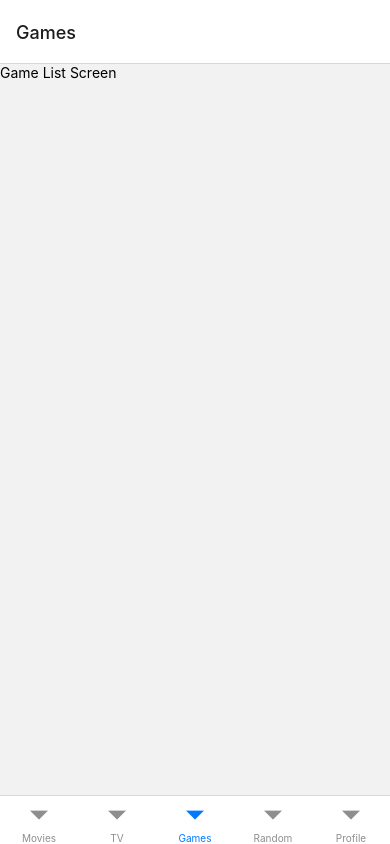
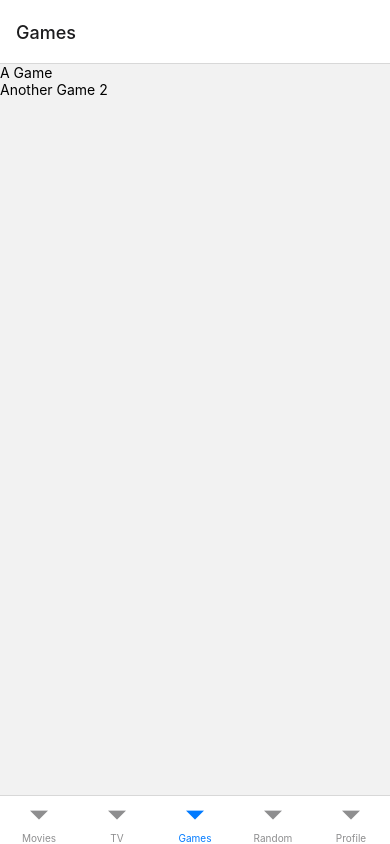
Before and after one commit to alexeastlake/media-list-app, a React Native app: screen /Games in a window 390 px wide. Built offline with nearby package versions, Linux system fonts and the light colour scheme.

Commit message:
Added lists to list pages

```diff
--- a/App.js
+++ b/App.js
@@ -1,24 +1,11 @@
 import { StyleSheet, Text, View } from "react-native";
-import { createBottomTabNavigator } from "@react-navigation/bottom-tabs";
 import { NavigationContainer } from "@react-navigation/native";
-import MovieListScreen from "./MovieListScreen"
-import TVListScreen from "./TVListScreen"
-import GameListScreen from "./GameListScreen"
-import RandomChooserScreen from "./RandomChooserScreen"
-import ProfileScreen from "./ProfileScreen"
-
-const Tab = createBottomTabNavigator();
+import BottomTabs from "./BottomTabs";
 
 export default function App() {
   return (
     <NavigationContainer>
-      <Tab.Navigator>
-        <Tab.Screen name="Movies" component={MovieListScreen} />
-        <Tab.Screen name="TV" component={TVListScreen} />
-        <Tab.Screen name="Games" component={GameListScreen} />
-        <Tab.Screen name="Random" component={RandomChooserScreen} />
-        <Tab.Screen name="Profile" component={ProfileScreen} />
-      </Tab.Navigator>
+      <BottomTabs></BottomTabs>
     </NavigationContainer>
   );
 }
--- /dev/null
+++ b/BottomTabs.js
@@ -0,0 +1,20 @@
+import { createBottomTabNavigator } from "@react-navigation/bottom-tabs";
+import MovieListScreen from "./MovieListScreen"
+import TVListScreen from "./TVListScreen"
+import GameListScreen from "./GameListScreen"
+import RandomChooserScreen from "./RandomChooserScreen"
+import ProfileScreen from "./ProfileScreen"
+
+const Tab = createBottomTabNavigator();
+
+export default function BottomTabs() {
+    return (
+        <Tab.Navigator initialRouteName = {"Profile"}>
+            <Tab.Screen name="Movies" component={MovieListScreen} />
+            <Tab.Screen name="TV" component={TVListScreen} />
+            <Tab.Screen name="Games" component={GameListScreen} />
+            <Tab.Screen name="Random" component={RandomChooserScreen} />
+            <Tab.Screen name="Profile" component={ProfileScreen} />
+        </Tab.Navigator>
+    );
+}
--- a/GameListScreen.js
+++ b/GameListScreen.js
@@ -1,9 +1,11 @@
 import { Text, View } from "react-native";
+import ItemList from "./ItemList";
+import  { getTypes } from "./controller";
 
 export default function GameListScreen() {
-  return (
-    <View>
-      <Text>Game List Screen</Text>
-    </View>
-  );
+    return (
+        <View>
+            <ItemList items = {getTypes("game")}></ItemList>
+        </View>
+    );
 }
--- /dev/null
+++ b/ItemList.js
@@ -0,0 +1,17 @@
+import { Text, View, FlatList } from "react-native";
+
+export default function ItemList(items) {
+    return (
+        <View>
+            <FlatList data = {items.items} renderItem = {renderItem}/>
+        </View>
+  );
+}
+
+function renderItem({item}) {
+    return (
+        <View>
+            <Text>{item.title}</Text>
+        </View>
+    );
+}
--- a/MovieListScreen.js
+++ b/MovieListScreen.js
@@ -1,9 +1,11 @@
 import { Text, View } from "react-native";
+import ItemList from "./ItemList";
+import  { getTypes } from "./controller";
 
 export default function MovieListScreen() {
-  return (
-    <View>
-      <Text>Movie List Screen</Text>
-    </View>
-  );
+    return (
+        <View>
+            <ItemList items = {getTypes("movie")}></ItemList>
+        </View>
+    );
 }
--- a/TVListScreen.js
+++ b/TVListScreen.js
@@ -1,9 +1,11 @@
 import { Text, View } from "react-native";
+import ItemList from "./ItemList";
+import  { getTypes } from "./controller";
 
 export default function TVListScreen() {
-  return (
-    <View>
-      <Text>TV List Screen</Text>
-    </View>
-  );
+    return (
+        <View>
+            <ItemList items = {getTypes("tv")}></ItemList>
+        </View>
+    );
 }
--- /dev/null
+++ b/controller.js
@@ -0,0 +1,13 @@
+import * as model from './tempmodel';
+
+export function getTypes(type) {
+    let items = [];
+
+    for (let i = 0; i < model.items.length; i++) {
+        if (model.items[i].type === type) {
+            items.push(model.items[i]);
+        }
+    }
+
+    return items;
+}
--- /dev/null
+++ b/tempmodel.js
@@ -0,0 +1,16 @@
+// Temporary class and storage for developing view
+class ListItem{
+    constructor(type, title, platform, genres, notes) {
+        this.type = type;
+        this.title = title;
+        this.platform = platform;
+        this.genres = genres;
+        this.notes = notes;
+    }
+}
+
+export var items = [new ListItem("movie", "A Movie", "Netflix", ["Action", "Adventure"], "Notes about where I'm up to"),
+                    new ListItem("movie", "A Movie with a longer title", "Neon", ["Sci-fi", "Adventure"], "Notes about where I'm up to"),
+                    new ListItem("tv", "A TV Show", "TVNZ", ["Horror", "Adventure"], "Notes about where I'm up to"),
+                    new ListItem("game", "A Game", "Steam", ["Action", "Adventure"], "Notes about where I'm up to"),
+                    new ListItem("game", "Another Game 2", "PS4", ["Action", "RPG"], "Notes about where I'm up to")];
```
